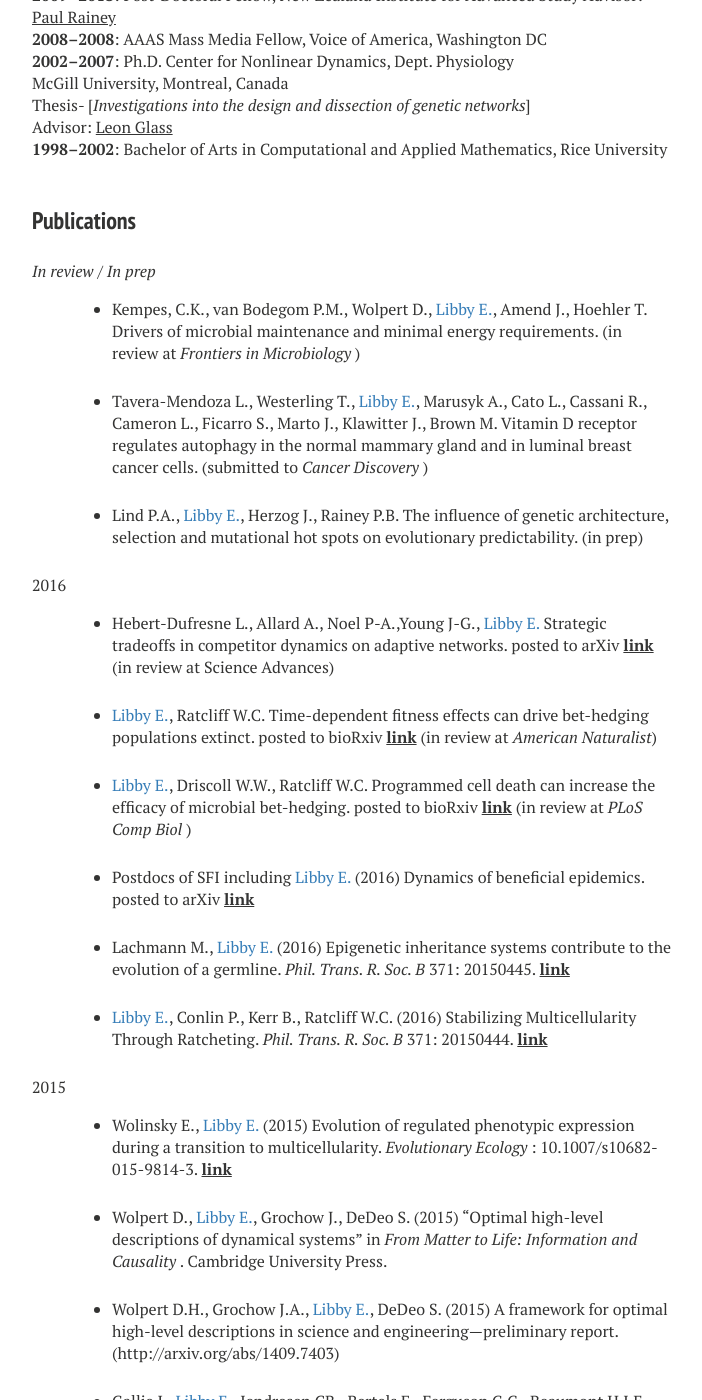
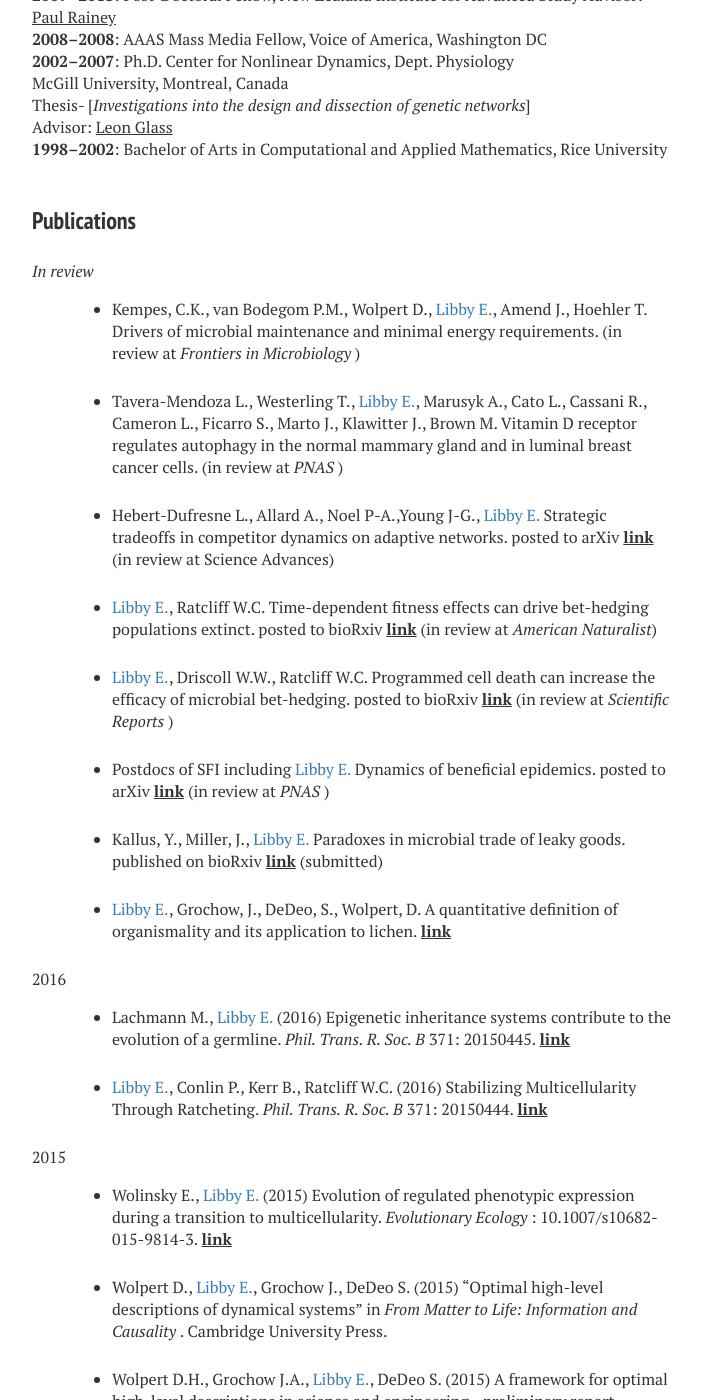
Before and after one commit to ericlibby/oldweb, a Jekyll site: the page built from p_publications/index.md, in a window 1280 px wide and 1400 px high, scrolled down 653 px. Shown: the whole window, without its empty margins (288-990 px from the left). Built offline with Jekyll 4.4.1, drawn with Linux system fonts in a browser that asks for light colours; nearby versions of some CDN libraries.

Commit message:
new pubs

```diff
--- a/p_publications/index.md
+++ b/p_publications/index.md
@@ -30,24 +30,25 @@ Email: elibby at santafe.edu
 <br>
 
 ### Publications
-*In review / In prep*
+*In review*
 :	* Kempes, C.K., van Bodegom P.M., Wolpert D.,  <span style="color:#377EB8;"> Libby E.</span>, Amend J.,  Hoehler T. Drivers of microbial maintenance and minimal energy requirements. (in review at <I> Frontiers in Microbiology </I>)
 
-	* Tavera-Mendoza L., Westerling T., <span style="color:#377EB8;"> Libby E.</span>, Marusyk A., Cato L., Cassani R., Cameron L., Ficarro S., Marto J., Klawitter J., Brown M. Vitamin D receptor regulates autophagy in the normal mammary gland and in luminal breast cancer cells. (submitted to <I> Cancer Discovery </I>)
+	* Tavera-Mendoza L., Westerling T., <span style="color:#377EB8;"> Libby E.</span>, Marusyk A., Cato L., Cassani R., Cameron L., Ficarro S., Marto J., Klawitter J., Brown M. Vitamin D receptor regulates autophagy in the normal mammary gland and in luminal breast cancer cells. (in review at <I> PNAS </I>)
 
-	* Lind P.A., <span style="color:#377EB8;"> Libby E.</span>, Herzog J., Rainey P.B. The influence of genetic architecture, selection and mutational hot spots on evolutionary predictability. (in prep)
-
-
-2016
-:	* Hebert-Dufresne L., Allard A., Noel P-A.,Young J-G.,  <span style="color:#377EB8;"> Libby E.</span> Strategic tradeoffs in competitor dynamics on adaptive networks. posted to arXiv [**link**](https://arxiv.org/abs/1607.04632) (in review at Science Advances)
+	* Hebert-Dufresne L., Allard A., Noel P-A.,Young J-G.,  <span style="color:#377EB8;"> Libby E.</span> Strategic tradeoffs in competitor dynamics on adaptive networks. posted to arXiv [**link**](https://arxiv.org/abs/1607.04632) (in review at Science Advances)
 
 	* <span style="color:#377EB8;"> Libby E.</span>,  Ratcliff W.C. Time-dependent fitness effects can drive bet-hedging populations extinct. posted to bioRxiv [**link**](http://biorxiv.org/content/early/2016/05/18/054007) (in review at <I> American Naturalist</I>)
 
-	* <span style="color:#377EB8;"> Libby E.</span>, Driscoll W.W., Ratcliff W.C. Programmed cell death can increase the efficacy of microbial bet-hedging. posted to bioRxiv [**link**](http://biorxiv.org/content/early/2016/06/15/059071) (in review at <I> PLoS Comp Biol </I>)
+	* <span style="color:#377EB8;"> Libby E.</span>, Driscoll W.W., Ratcliff W.C. Programmed cell death can increase the efficacy of microbial bet-hedging. posted to bioRxiv [**link**](http://biorxiv.org/content/early/2016/06/15/059071) (in review at <I> Scientific Reports </I>)
 
-	* Postdocs of SFI including <span style="color:#377EB8;"> Libby E.</span> (2016) Dynamics of beneficial epidemics. posted to arXiv [**link**](http://arxiv.org/abs/1604.02096)
+	* Postdocs of SFI including <span style="color:#377EB8;"> Libby E.</span> Dynamics of beneficial epidemics. posted to arXiv [**link**](http://arxiv.org/abs/1604.02096) (in review at <I> PNAS </I>)
 
-	* Lachmann M., <span style="color:#377EB8;"> Libby E.</span> (2016) Epigenetic inheritance systems contribute to the evolution of a germline. <I> Phil. Trans. R. Soc. B </I> 371: 20150445. [**link**](http://rstb.royalsocietypublishing.org/content/371/1701/20150445)
+	* Kallus, Y., Miller, J., <span style="color:#377EB8;"> Libby E.</span> Paradoxes in microbial trade of leaky goods. published on bioRxiv [**link**](http://biorxiv.org/content/early/2016/12/09/092882) (submitted)
+
+	* <span style="color:#377EB8;"> Libby E.</span>, Grochow, J., DeDeo, S., Wolpert, D. A quantitative definition of organismality and its application to lichen. [**link**](https://arxiv.org/abs/1612.00036)
+
+2016
+:	* Lachmann M., <span style="color:#377EB8;"> Libby E.</span> (2016) Epigenetic inheritance systems contribute to the evolution of a germline. <I> Phil. Trans. R. Soc. B </I> 371: 20150445. [**link**](http://rstb.royalsocietypublishing.org/content/371/1701/20150445)
 
 	* <span style="color:#377EB8;"> Libby E.</span>, Conlin P., Kerr B., Ratcliff W.C. (2016) Stabilizing Multicellularity Through Ratcheting. <I> Phil. Trans. R. Soc. B </I> 371: 20150444.  [**link**](http://rstb.royalsocietypublishing.org/content/371/1701/20150444)
 
```
Also changed, not shown: index.md (+4 -0 lines).
